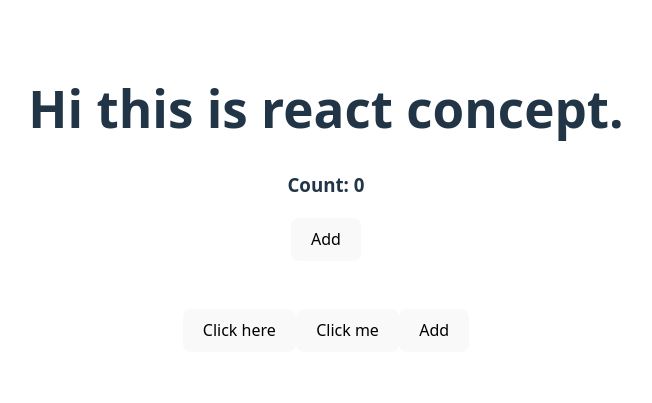
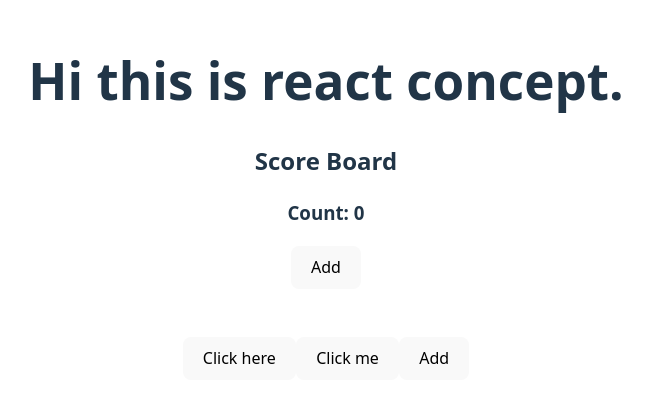
Before and after one commit to itsprodip/react-core-concepts, a React (Vite) app: page / in a window 1280 px wide. Shown: the part 201-604 px from the top of the page, without its empty margins (314-966 px from the left). Built offline with nearby package versions, Linux system fonts and the light colour scheme.

Commit message:
score board added

```diff
--- a/src/App.jsx
+++ b/src/App.jsx
@@ -1,5 +1,6 @@
 import "./App.css";
 import Counter from './Counter'
+import Batsman from './Batsman'
 function App() {
   function handleClick() {
     alert("Button clicked");
@@ -11,6 +12,7 @@ function App() {
   return (
     <>
       <h1>Hi this is react concept.</h1>
+      <Batsman></Batsman>
       <Counter></Counter>
       <br /> <br />
       <button className="btn" onClick={handleClick}>
--- /dev/null
+++ b/src/Batsman.jsx
@@ -0,0 +1,8 @@
+export default function Batsman(){
+
+return(
+    <div>
+        <h2>Score Board</h2>
+    </div>
+)
+}
```
